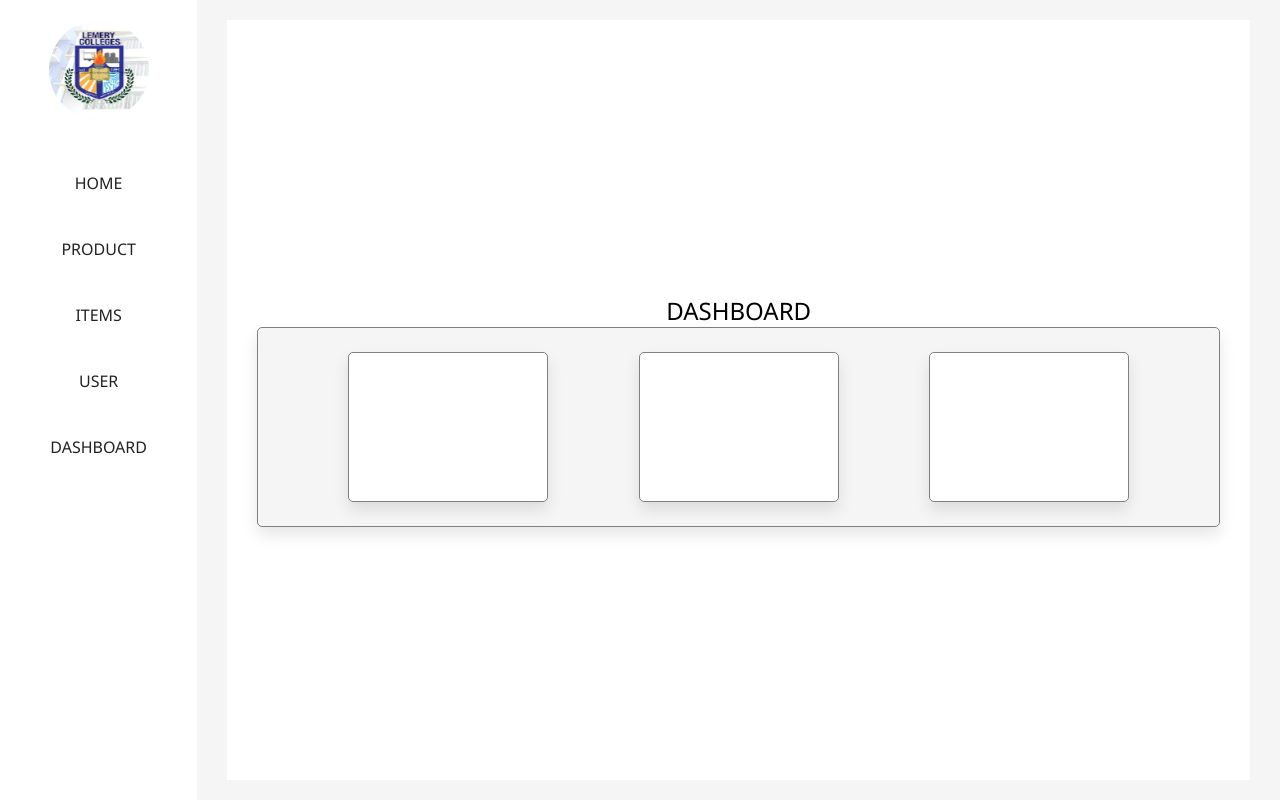
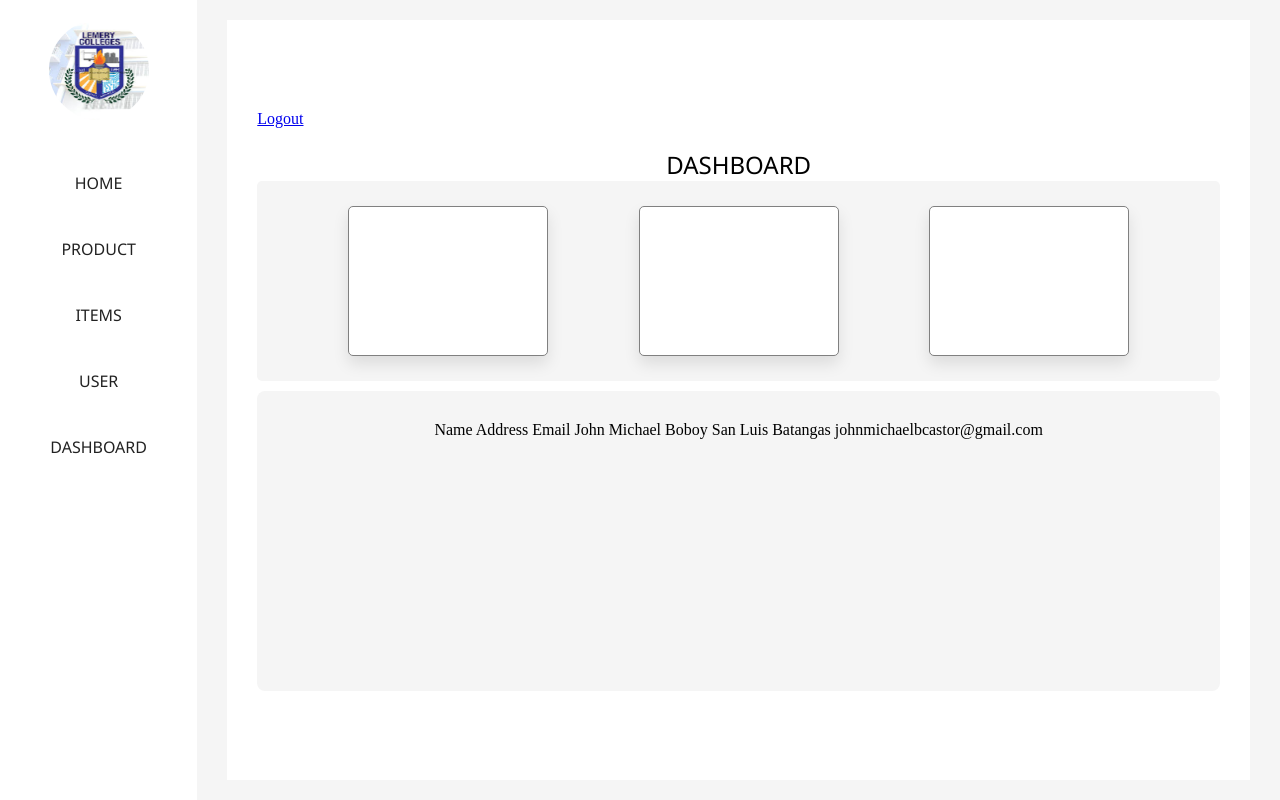
Before and after one commit to MicksTech/my_dashboard, a PHP site: page / in a window 1280 px wide. Run offline with PHP 8.4, Linux system fonts and the light colour scheme; some libraries are stand-ins or nearby versions.

Commit message:
frontcommit

```diff
--- a/Css/style.css
+++ b/Css/style.css
@@ -119,9 +132,7 @@ h2 {
   background: #f5f5f5;
   width: 100%;
   height: 200px;
-  box-shadow: 0 8px 16px rgba(0, 0, 0, 0.1);
   border-radius: 5px;
-  border: 1px solid #808080;
 }
 
 .box1,
@@ -156,3 +167,16 @@ h2 {
     min-height: 100vh;
   }
 }
+
+.table-container {
+    display: flex;
+    flex-direction: column;
+    justify-content: flex-start;
+    align-items: center;
+    width: 100%;
+    min-height: 300px;
+    background: #f5f5f5;
+    padding: 30px 0;
+    border-radius: 8px;
+    margin-top: 10px;
+}
--- a/index.html
+++ b/index.html
@@ -5,9 +5,9 @@
 <html lang="en">
 
 <head>
-    <meta charset="UTF-8">
-    <meta name="viewport" content="width=device-width, initial-scale=1.0">
-    <link rel="stylesheet" href="Css/style.css">
+    <meta charset="UTF-8" />
+    <meta name="viewport" content="width=device-width, initial-scale=1.0" />
+    <link rel="stylesheet" href="Css/style.css" />
     <link rel="stylesheet" href="https://cdnjs.cloudflare.com/ajax/libs/font-awesome/7.0.0/css/all.min.css" />
     <title>Dashboard</title>
 </head>
@@ -19,6 +19,7 @@
 
     <aside class="header" id="header">
         <img src="images.jpg" alt="Profile Picture" />
+        <i class="fa-solid fa-xmark close-button" id="closeBtn"></i>
 
         <nav>
             <ul class="navlist" id="navlist">
@@ -32,11 +33,31 @@
     </aside>
 
     <div class="container">
+        <a href="#home.html" id="logout">Logout</a>
         <h2>Dashboard</h2>
         <div class="box-container">
             <div class="box1"></div>
             <div class="box2"></div>
             <div class="box3"></div>
+        </div>
+
+        <div class="table-container">
+            <tables>
+                <thead>
+                    <tr>
+                        Name
+                    </tr>
+                    <tr>
+                        Address
+                    </tr>
+                    <tr>
+                        Email
+                    </tr>
+                </thead>
+                <td>John Michael</td>
+                <td>Boboy San Luis Batangas</td>
+                <td>johnmichaelbcastor@gmail.com</td>
+                </table>
         </div>
     </div>
 
```
Also changed, not shown: other parts of Css/style.css (+22 -9 lines), js/script.js (+18 -8 lines). Lines whose indentation alone changed are shown as unchanged.
